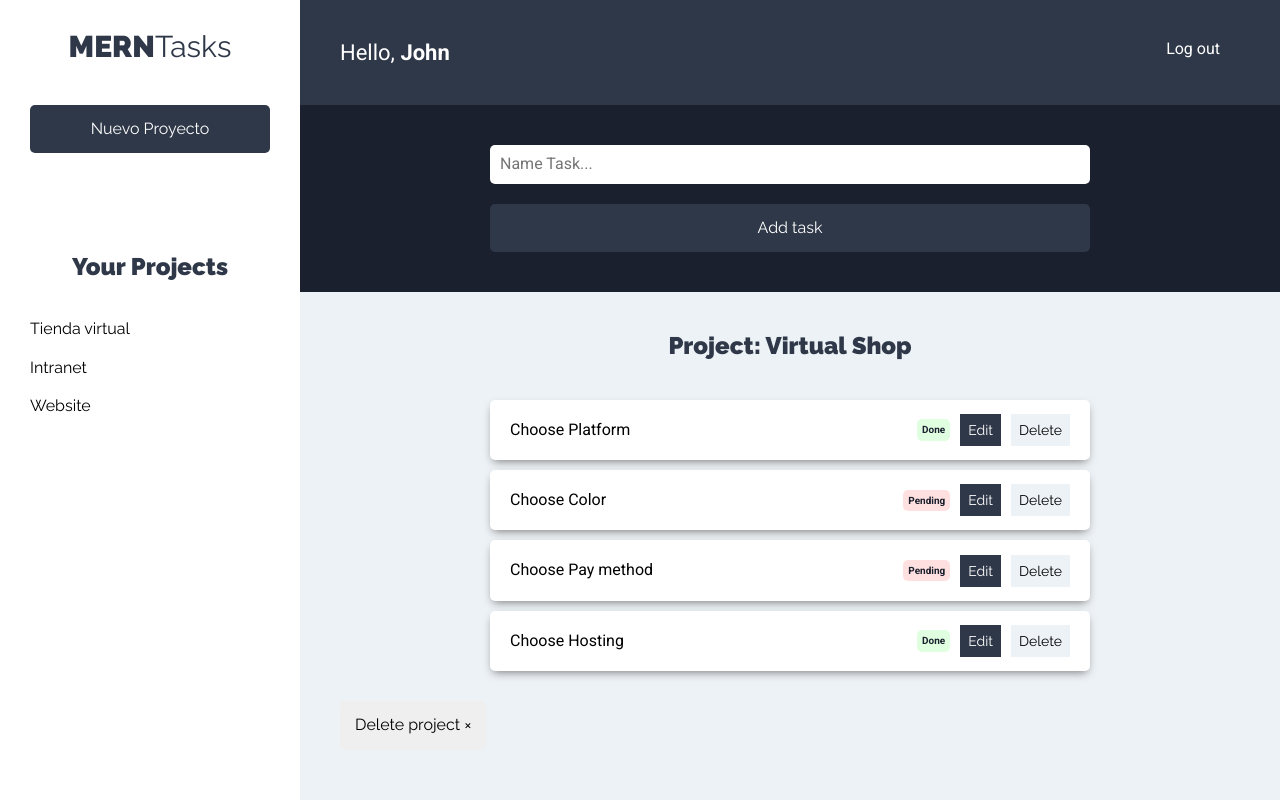
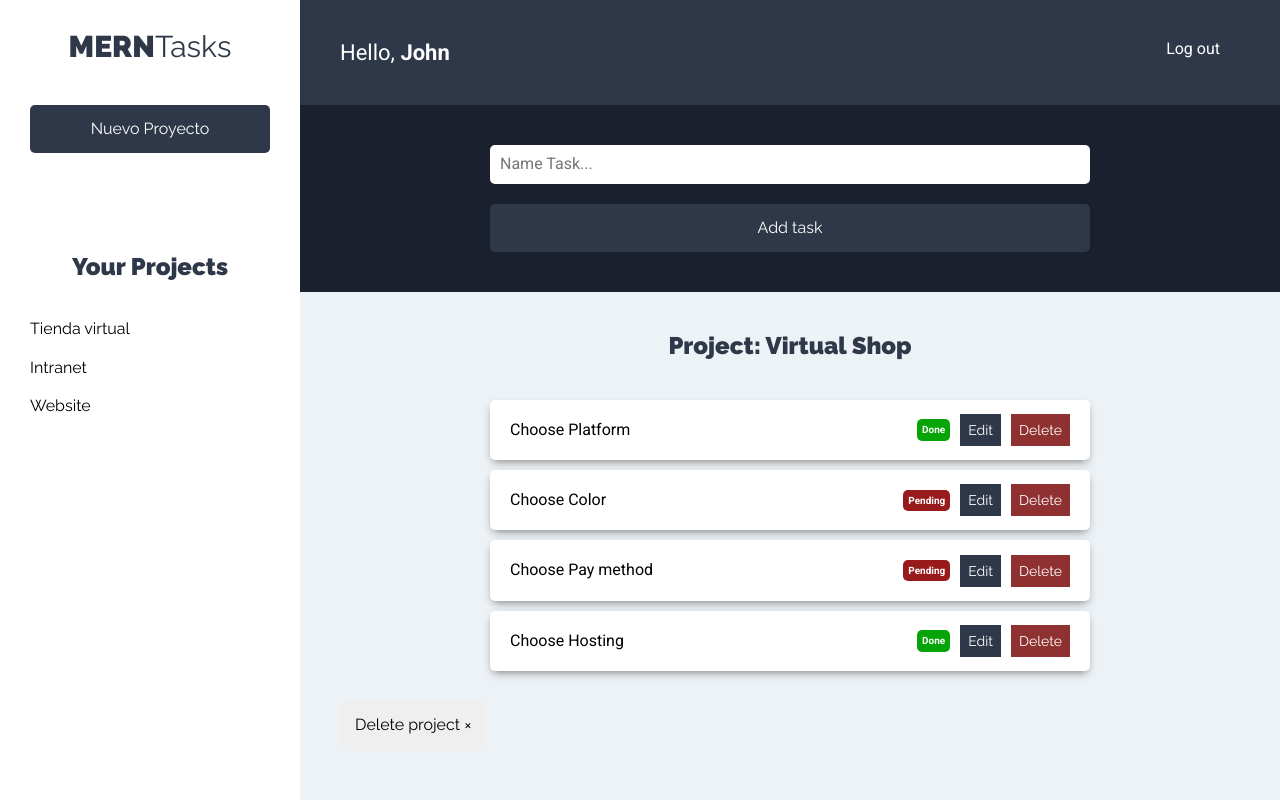
Before and after one commit to ivanurra/mern-tasks-client, a React (Create React App) app: page /proyectos in a window 1280 px wide. Built offline with nearby package versions, Linux system fonts and the light colour scheme.

Commit message:
some styles

```diff
--- a/src/index.css
+++ b/src/index.css
@@ -72,7 +72,8 @@ a {
   background: var(--gris3);
 }
 .btn-secundario {
-  background-color: var(--gris1);
+  background-color: rgb(143, 49, 49);
+  color: white;
 }
 .btn-block {
   display: block;
@@ -249,12 +250,12 @@ aside  {
 }
 .completo,
 .correcto {
-  background-color: rgba(154, 252, 154, .3);
-  color: var(--gris3);
+  background-color: rgb(7, 164, 7);
+  color: white;
 }
 .incompleto{
-  background-color: rgba(255, 178, 178, .4);
-  color: var(--gris3);
+  background-color: rgb(152, 26, 26);
+  color: white;
 }
 .error {
   max-width: 600px;
```
